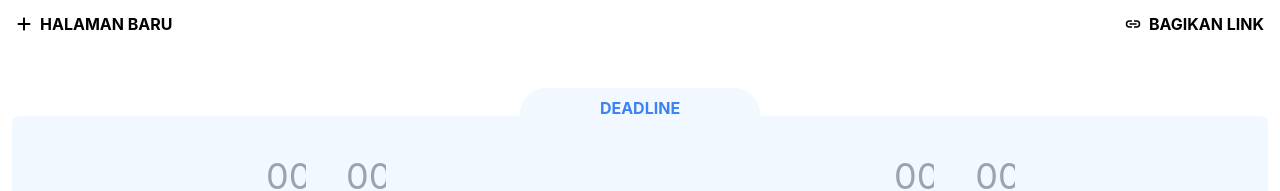
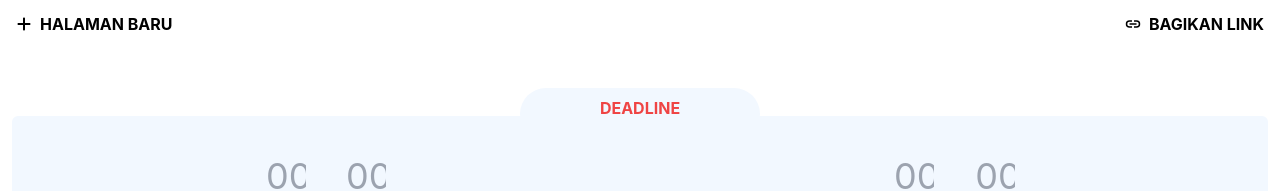
Before and after one commit to znDev0101/DeadLineKu, a React (Vite) app: page / in a window 1280 px wide. Shown: the top 191 px of the page. Built offline with nearby package versions, Linux system fonts and the light colour scheme.

Commit message:
fixing bugs

```diff
--- a/src/components/timedeadline/TimeDeadLine.jsx
+++ b/src/components/timedeadline/TimeDeadLine.jsx
@@ -24,7 +24,7 @@ const TimeDeadLine = () => {
 
   return (
     <div className=" w-full relative">
-      <h1 className="w-max  bg-[#F2F8FF] text-blue-500 py-2 font-bold px-20 pb-5 mx-auto mt-10 rounded-full ">
+      <h1 className="w-max  bg-[#F2F8FF] text-red-500 py-2 font-bold px-20 pb-5 mx-auto mt-10 rounded-full ">
         DEADLINE
       </h1>
       <div
--- a/src/pages/home/Home.jsx
+++ b/src/pages/home/Home.jsx
@@ -99,6 +99,7 @@ const Home = () => {
       let convertDays = parseInt(day)
       setTimeout(() => {
         // FOR SECOND
+        if (seconds.length !== 0) {
           let fSeconds =
             convertSeconds <= 10
               ? "0" +
@@ -106,6 +107,7 @@ const Home = () => {
               : --convertSeconds
 
           setSeconds(fSeconds)
+        }
 
         // FOR MINUTES
         if (seconds === "00") {
```
Lines whose indentation alone changed are shown as unchanged.
